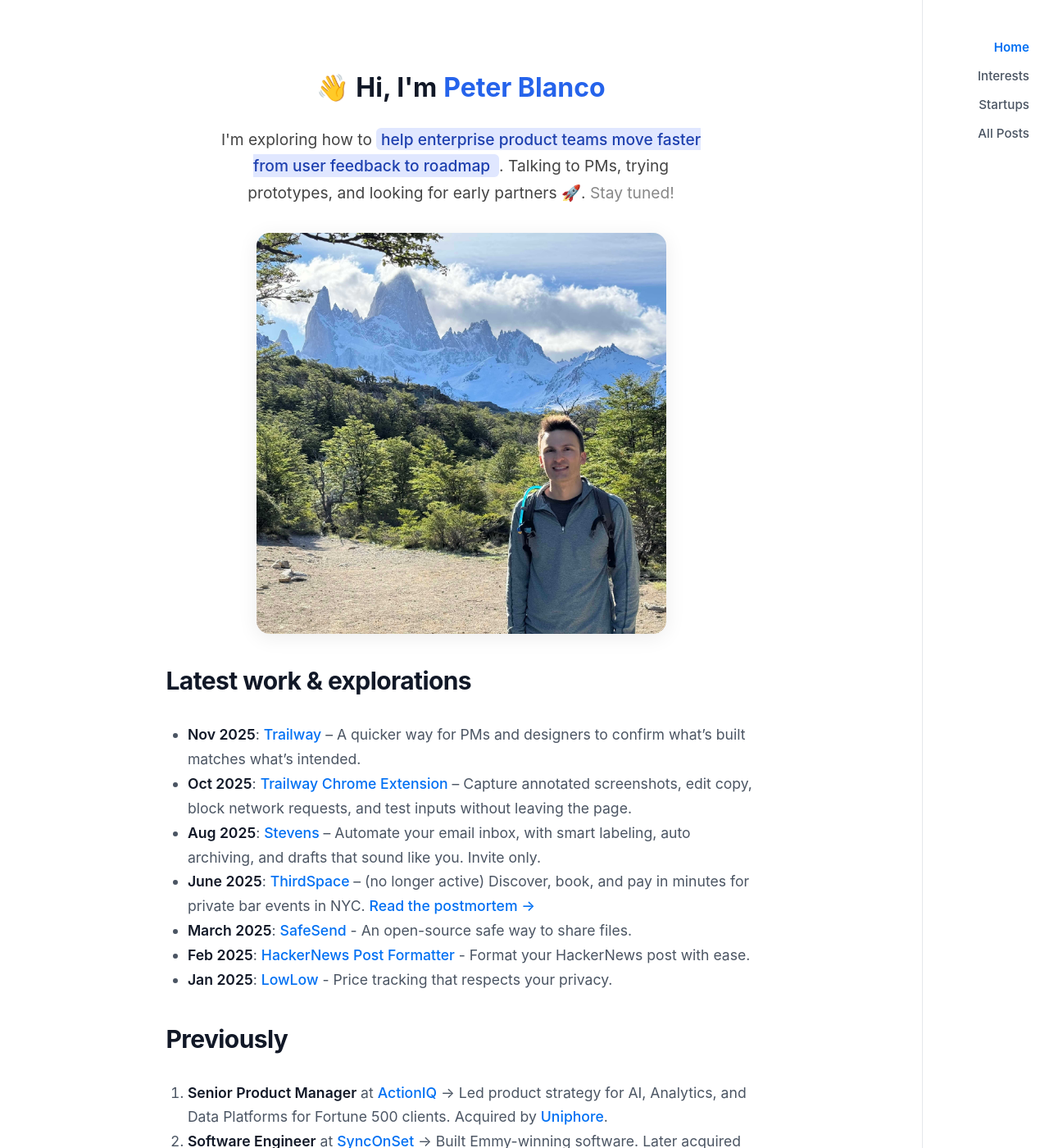
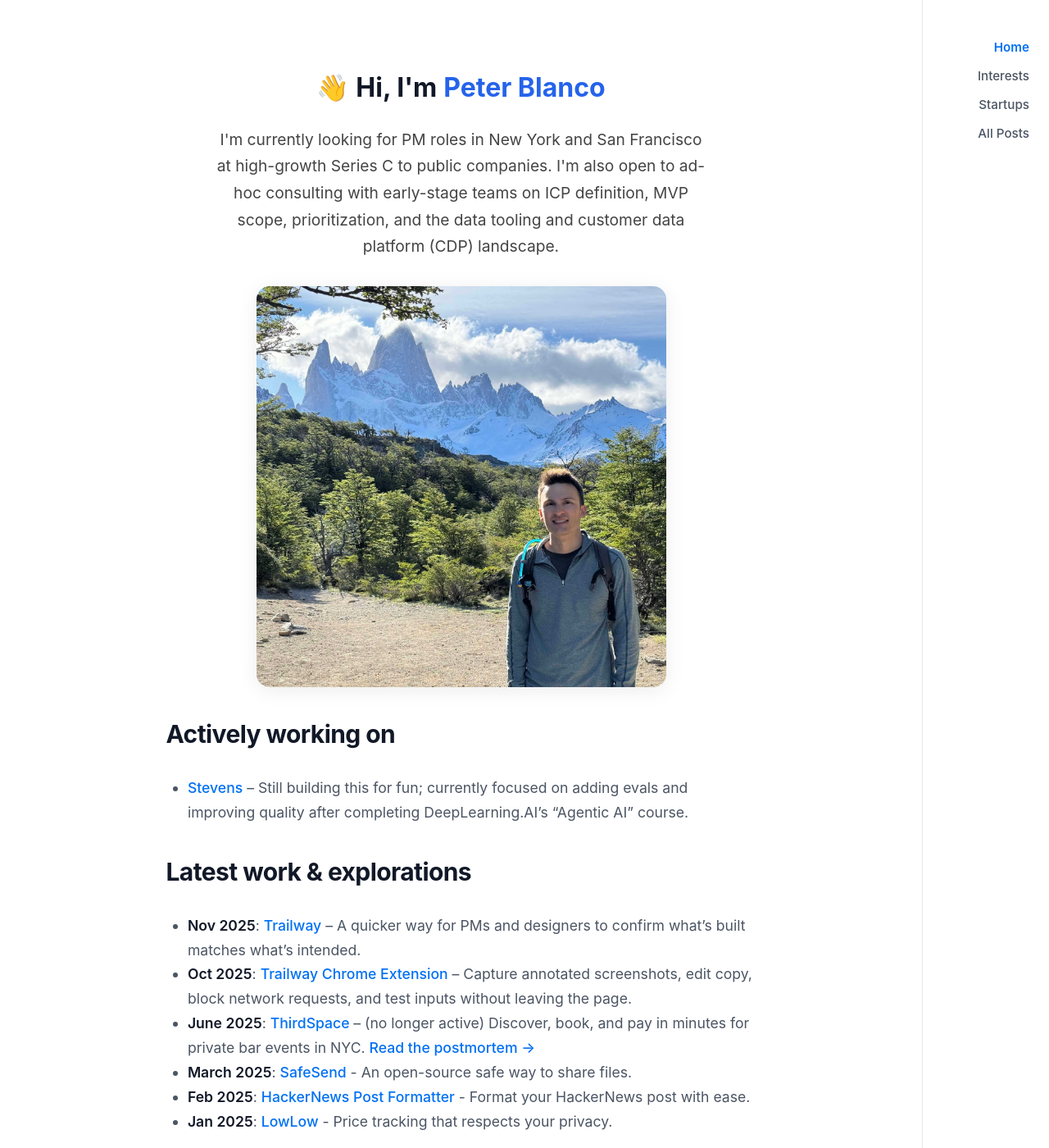
Before and after one commit to PBlanco/pblanco.github.io, a Jekyll site: the page built from index.md, in a window 1280 px wide and 1400 px high. Shown: the whole window at 82% size. Built offline with Jekyll 4.4.1, drawn with Linux system fonts in a browser that asks for light colours.

Commit message:
Update homepage intro and projects

```diff
--- a/index.md
+++ b/index.md
@@ -7,20 +7,20 @@
     <span class="wave">👋</span> Hi, I'm <span class="intro-name">Peter Blanco</span>
   </div>
   <div class="intro-desc">
-    I'm exploring how to
-    <span class="intro-highlight">
-      help enterprise product teams move faster from user feedback to roadmap
-    </span>.
-    Talking to PMs, trying prototypes, and looking for early partners 🚀. <span class="intro-muted">Stay tuned!</span>
+    I'm currently looking for PM roles in New York and San Francisco at high-growth Series C to public companies.
+    I'm also open to ad-hoc consulting with early-stage teams on ICP definition, MVP scope, prioritization,
+    and the data tooling and customer data platform (CDP) landscape.
   </div>
 </div>
 
 ![Peter Blanco - Product Manager and Tech Professional](/assets/home.jpg){: .intro-img }
 
+## Actively working on
+- [Stevens](https://heystevens.com){:target="_blank"} – Still building this for fun; currently focused on adding evals and improving quality after completing DeepLearning.AI's "Agentic AI" course.
+
 ## Latest work & explorations
 - **Nov 2025**: [Trailway](https://www.trailway.ai){:target="_blank"} – A quicker way for PMs and designers to confirm what’s built matches what’s intended.
 - **Oct 2025**: [Trailway Chrome Extension](https://chromewebstore.google.com/detail/dnecicegfbfoiipbiniljinalklfeaak){:target="_blank"} – Capture annotated screenshots, edit copy, block network requests, and test inputs without leaving the page.
-- **Aug 2025**: [Stevens](https://heystevens.com){:target="_blank"} – Automate your email inbox, with smart labeling, auto archiving, and drafts that sound like you. Invite only.
 - **June 2025**: [ThirdSpace ](/startup/thirdspaces-we-found-a-problem-but-no-business/){:target="_blank"} – (no longer active) Discover, book, and pay in minutes for private bar events in NYC. [Read the postmortem &rarr;](/startup/thirdspaces-we-found-a-problem-but-no-business/)
 - **March 2025**: [SafeSend](https://github.com/PBlanco/SafeSend){:target="_blank"} - An open-source safe way to share files.
 - **Feb 2025**: [HackerNews Post Formatter](https://hnpostformatter.blancotech.com/){:target="_blank"} - Format your HackerNews post with ease.
```
